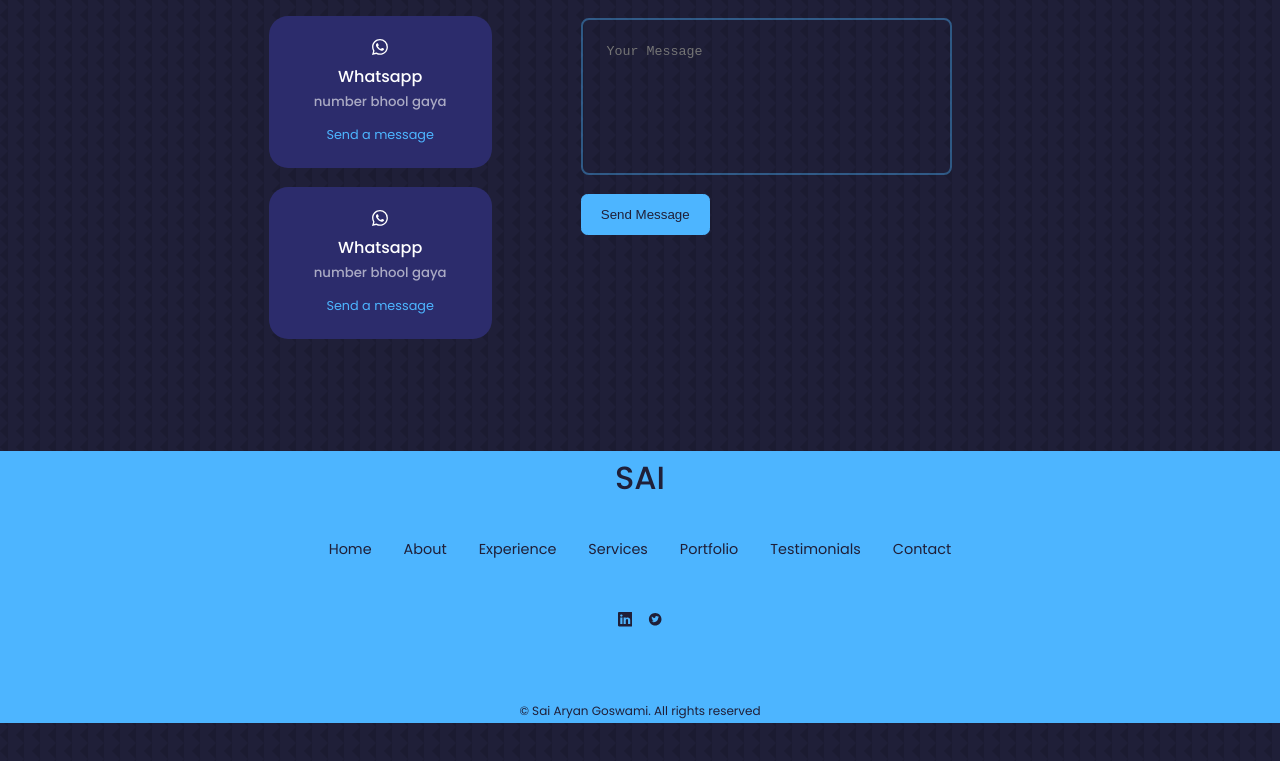
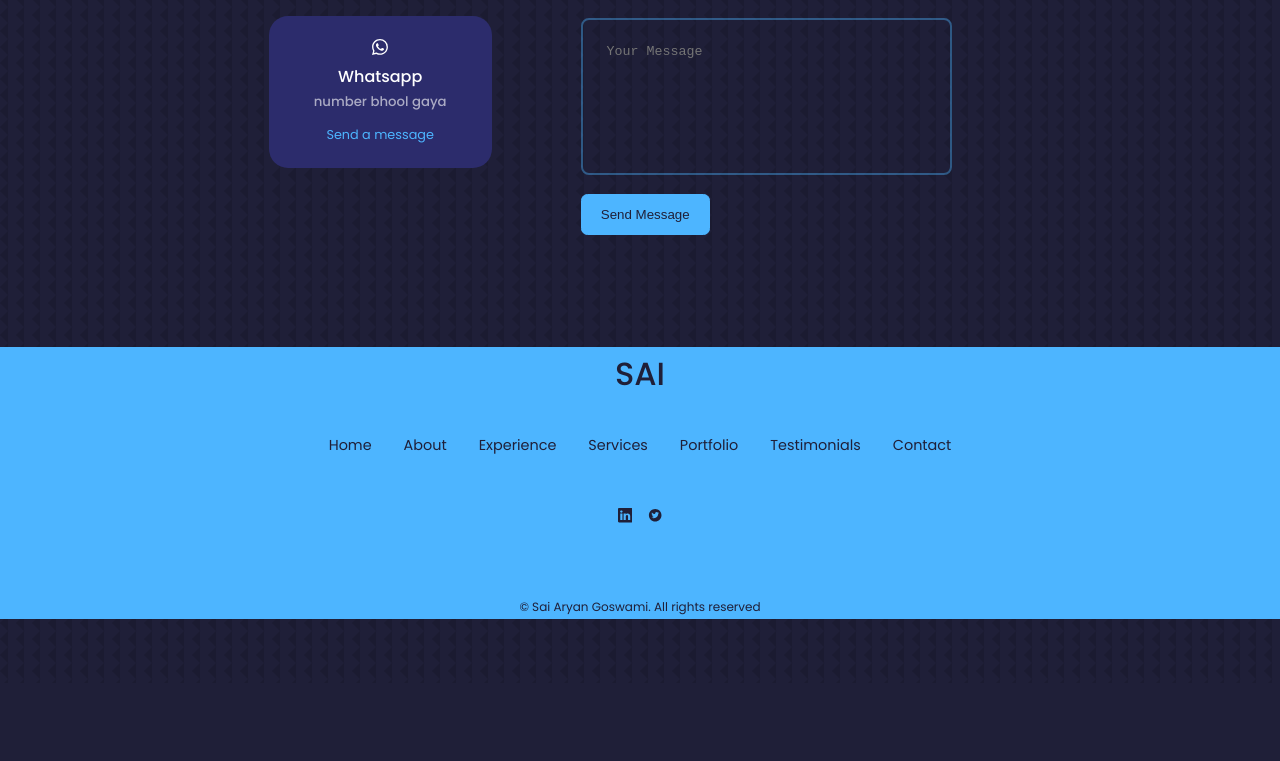
Before and after one commit to SaiAryan1784/Sai_portfolio, a React (Create React App) app: page / in a window 1280 px wide. Shown: the part 5385-6146 px from the top of the page. After the commit the page ends 6068 px from the top, so only its background shows below. Built offline with nearby package versions, Linux system fonts and the light colour scheme.

Commit message:
Update contact.jsx

```diff
--- a/src/components/contact/contact.jsx
+++ b/src/components/contact/contact.jsx
@@ -35,12 +35,6 @@ const Contact = () => {
             <h5>number bhool gaya</h5>
             <a href="https://api.whatsapp.com/send?phone=+918810666903" target='_blank'>Send a message</a>
           </article>
-          <article className="contact__option">
-            <BsWhatsapp className='contact__options-icon'/>
-            <h4>Whatsapp</h4>
-            <h5>number bhool gaya</h5>
-            <a href="https://api.whatsapp.com/send?phone=+918810666903" target='_blank'>Send a message</a>
-          </article>
         </div>
         {/* END OF CONTACT OF OPTIONS*/}
         <form ref={form} onSubmit={sendEmail}>
```
